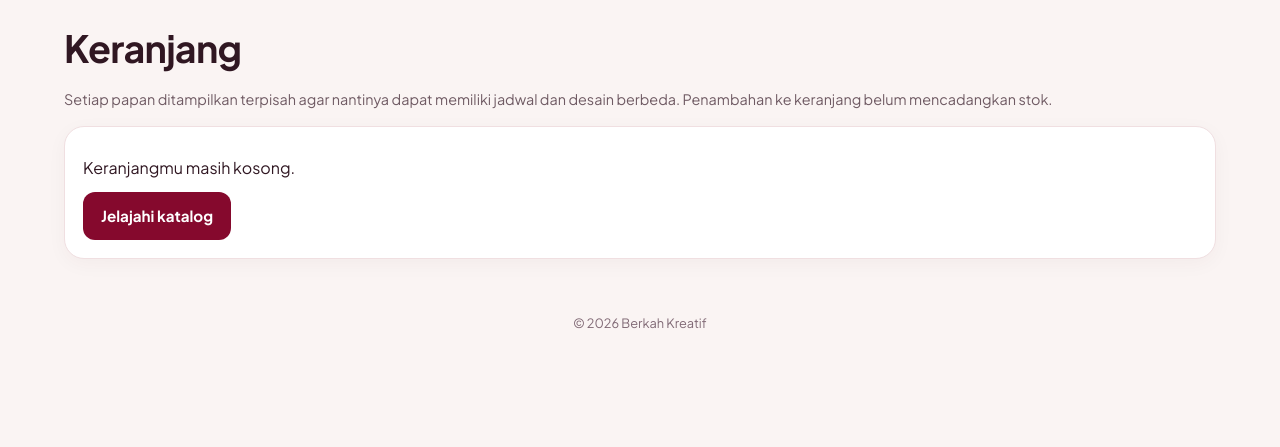
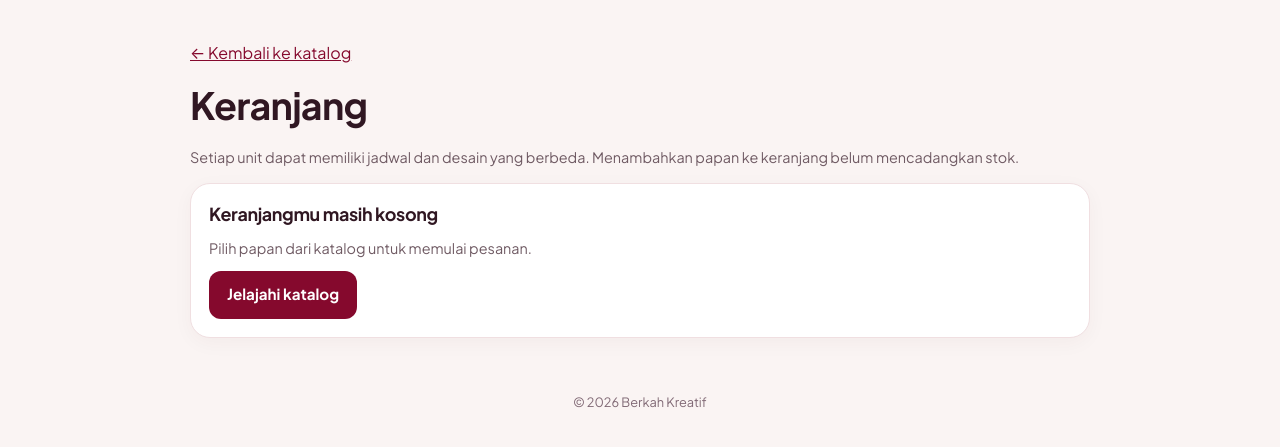
Before and after one commit to Ardinta19/SIMALUN-FINAL, a Laravel app: page /keranjang in a window 1280 px wide. Shown: the part 95-542 px from the top of the page. Run offline with Laravel 12, Linux system fonts and the light colour scheme; tables that the repository leaves empty hold one stand-in row (values such as "Sample post").

Commit message:
Rapikan tampilan dan alur keranjang pelanggan
Co-authored-by: arena-agent <297053741+arena-agent@users.noreply.github.com>

```diff
--- a/app/Http/Controllers/RentalCartController.php
+++ b/app/Http/Controllers/RentalCartController.php
@@ -13,7 +13,12 @@ class RentalCartController extends Controller
         $cart = $request->session()->get('rental_cart', []);
         $products = RentalProduct::with('category')->whereIn('id', array_column($cart, 'product_id'))->get()->keyBy('id');
 
-        return view('catalog.cart', compact('cart', 'products'));
+        $unavailableCount = collect($cart)->filter(function ($item) use ($products) {
+            $product = $products->get($item['product_id']);
+            return ! $product || ! $product->is_active || ! $product->category?->is_active || $product->stock < 1;
+        })->count();
+
+        return view('catalog.cart', compact('cart', 'products', 'unavailableCount'));
     }
 
     public function store(Request $request, RentalProduct $product)
--- a/resources/views/catalog/cart.blade.php
+++ b/resources/views/catalog/cart.blade.php
@@ -1,24 +1,52 @@
 @extends('catalog.layout')
 @section('title', 'Keranjang')
 @section('content')
+<div class="cart-page">
+<p><a href="{{ route('welcome') }}">← Kembali ke katalog</a></p>
 <h1>Keranjang</h1>
-<p class="muted">Setiap papan ditampilkan terpisah agar nantinya dapat memiliki jadwal dan desain berbeda. Penambahan ke keranjang belum mencadangkan stok.</p>
+<p class="muted">Setiap unit dapat memiliki jadwal dan desain yang berbeda. Menambahkan papan ke keranjang belum mencadangkan stok.</p>
+@if(count($cart))<p><strong>{{ count($cart) }} unit</strong> di keranjang</p>@endif
 <div class="items">
 @forelse($cart as $id => $item)
-    @php $product = $products->get($item['product_id']); @endphp
-    <article class="card body">
-        @if($product && $product->is_active && $product->category && $product->category->is_active && $product->stock > 0)
-            <h2>{{ $product->name }}</h2>
-            <p class="muted">{{ $product->category->name }} · {{ $product->size ?: 'Ukuran sesuai katalog' }}</p>
-            <p class="price">Harga dasar Rp {{ number_format($product->base_price, 0, ',', '.') }} / {{ $product->price_unit === 'day' ? 'hari' : 'acara' }}</p>
+    @php
+        $product = $products->get($item['product_id']);
+        $available = $product && $product->is_active && $product->category && $product->category->is_active && $product->stock > 0;
+    @endphp
+    <article class="card body cart-item">
+        @if($available && $product->image_path)
+            <img class="cart-image" src="{{ asset('storage/'.$product->image_path) }}" alt="Contoh {{ $product->name }}">
         @else
-            <h2>Papan tidak tersedia</h2><p class="muted">Produk ini tidak lagi tersedia. Silakan hapus dari keranjang.</p>
+            <div class="cart-image cart-placeholder" aria-hidden="true">✿</div>
         @endif
-        <form method="post" action="{{ route('cart.destroy', $id) }}">@csrf @method('DELETE')<button class="btn secondary">Hapus unit</button></form>
+        <div>
+            <p class="cart-number">UNIT {{ $loop->iteration }}</p>
+            @if($available)
+                <h2>{{ $product->name }}</h2>
+                <p class="muted">{{ $product->category->name }} · {{ $product->size ?: 'Ukuran sesuai katalog' }}</p>
+                <p class="price">Harga dasar Rp {{ number_format($product->base_price, 0, ',', '.') }} / {{ $product->price_unit === 'day' ? 'hari' : 'acara' }}</p>
+                <a href="{{ route('catalog.show', $product) }}">Lihat detail papan</a>
+            @else
+                <h2>Papan tidak tersedia</h2><p class="muted">Papan ini tidak lagi tersedia. Hapus unit ini sebelum melanjutkan.</p>
+            @endif
+            <form method="post" action="{{ route('cart.destroy', $id) }}">@csrf @method('DELETE')<button class="btn secondary" aria-label="Hapus unit {{ $loop->iteration }}{{ $available ? ' '.$product->name : ' yang tidak tersedia' }}">Hapus unit</button></form>
+        </div>
     </article>
 @empty
-    <div class="card body"><p>Keranjangmu masih kosong.</p><a class="btn" href="{{ route('welcome') }}">Jelajahi katalog</a></div>
+    <div class="card body"><h2>Keranjangmu masih kosong</h2><p class="muted">Pilih papan dari katalog untuk memulai pesanan.</p><a class="btn" href="{{ route('welcome') }}">Jelajahi katalog</a></div>
 @endforelse
 </div>
-@if(count($cart))<div class="notice">Harga dasar belum termasuk durasi maupun ongkos. Stok baru dicadangkan setelah admin mengonfirmasi.</div>@if(auth()->check() && auth()->user()->role !== 'customer')<p class="notice">Checkout hanya tersedia untuk akun pelanggan. Masuk sebagai pelanggan untuk menguji pemesanan.</p>@else<a class="btn" href="{{ route('rental.checkout') }}">Lanjut ke checkout</a>@endif @endif
+@if(count($cart))
+    <div class="notice">Harga dasar belum termasuk durasi dan ongkos. Stok baru dicadangkan setelah admin mengonfirmasi.</div>
+    <div class="cart-actions">
+    @if($unavailableCount)
+        <p role="status">Hapus {{ $unavailableCount }} unit yang tidak tersedia sebelum melanjutkan.</p>
+    @elseif(auth()->check() && auth()->user()->role !== 'customer')
+        <p>Checkout hanya tersedia untuk akun pelanggan. Masuk sebagai pelanggan untuk menguji pemesanan.</p>
+    @else
+        <a class="btn" href="{{ route('rental.checkout') }}">Lanjut ke checkout</a>
+    @endif
+    <a class="btn secondary" href="{{ route('welcome') }}">Tambah papan lain</a>
+    </div>
+@endif
+</div>
 @endsection
--- a/resources/views/catalog/index.blade.php
+++ b/resources/views/catalog/index.blade.php
@@ -4,5 +4,5 @@
 @section('content')
 <form class="filters" method="get" action="{{ route('welcome') }}"><input type="search" name="q" value="{{ request('q') }}" placeholder="Cari papan bunga" aria-label="Cari papan bunga"><select name="category" aria-label="Kategori"><option value="">Semua kategori</option>@foreach($categories as $category)<option value="{{ $category->id }}" @selected((string) request('category') === (string) $category->id)>{{ $category->name }}</option>@endforeach</select><button class="btn" type="submit">Cari</button></form>
 <h2>Jelajahi katalog</h2><p class="muted">Foto merupakan contoh; desain akhir mengikuti permintaan pelanggan.</p>
-<div class="grid">@forelse($products as $product)<article class="card">@if($product->image_path)<img class="photo" src="{{ asset('storage/'.$product->image_path) }}" alt="Contoh {{ $product->name }}">@else<div class="photo placeholder" aria-hidden="true">✿</div>@endif<div class="body"><p class="muted">{{ $product->category->name }}</p><h3>{{ $product->name }}</h3><p class="price">Rp {{ number_format($product->base_price, 0, ',', '.') }} <span class="muted">/ {{ $product->price_unit === 'day' ? 'hari' : 'acara' }}</span></p><a class="btn secondary" href="{{ route('catalog.show', $product) }}">Lihat detail</a></div></article>@empty<p class="muted">Belum ada papan yang tersedia untuk ditampilkan.</p>@endforelse</div><div class="pagination">{{ $products->links() }}</div>
+<div class="grid">@forelse($products as $product)<article class="card">@if($product->image_path)<img class="photo" src="{{ asset('storage/'.$product->image_path) }}" alt="Contoh {{ $product->name }}">@else<div class="photo placeholder" aria-hidden="true">✿</div>@endif<div class="body"><p class="muted">{{ $product->category->name }}</p><h3>{{ $product->name }}</h3><p class="price">Rp {{ number_format($product->base_price, 0, ',', '.') }} <span class="muted">/ {{ $product->price_unit === 'day' ? 'hari' : 'acara' }}</span></p><a class="btn secondary" href="{{ route('catalog.show', $product) }}">Lihat detail</a></div></article>@empty<div class="card body"><p>Tidak ada papan yang cocok dengan pencarian ini.</p><a href="{{ route('welcome') }}">Lihat semua papan</a></div>@endforelse</div><div class="pagination">{{ $products->links() }}</div>
 @endsection
--- a/resources/views/catalog/layout.blade.php
+++ b/resources/views/catalog/layout.blade.php
@@ -24,10 +24,18 @@ input[type=checkbox],input[type=radio]{accent-color:var(--wine)}
 .btn{min-height:48px;line-height:1.35;font-size:.95rem;font-weight:700;text-align:center}
 a:focus-visible,button:focus-visible,input:focus-visible,select:focus-visible,textarea:focus-visible,summary:focus-visible{outline:3px solid #bc5b75;outline-offset:3px}
 .notice{line-height:1.65}.notice p:last-child{margin-bottom:0}
+.cart-page{max-width:900px;margin-inline:auto}
+.cart-item{display:grid;grid-template-columns:112px minmax(0,1fr);gap:18px;align-items:start}
+.cart-image{width:112px;aspect-ratio:1;object-fit:cover;border-radius:14px;background:#f8e9ed}
+.cart-item .cart-placeholder{display:grid;place-items:center;color:#a46272;font-size:2rem}
+.cart-actions{display:flex;gap:12px;align-items:center;flex-wrap:wrap}
+.cart-item .cart-number{font-size:.78rem;font-weight:700;color:#765f69;margin:0 0 4px}
+.cart-item form{margin-top:12px}
 .checkout-form{max-width:820px;margin-inline:auto}
 .checkout-form [data-checkout-unit]{padding:clamp(18px,3vw,28px)}
 .checkout-form [data-checkout-unit] h3{padding-top:18px;border-top:1px solid var(--line)}
 .checkout-terms ul{padding-left:1.3em}.checkout-terms li{margin:.7em 0;line-height:1.65}
+@media(max-width:420px){.cart-item{grid-template-columns:76px minmax(0,1fr);gap:12px}.cart-image{width:76px}.cart-actions .btn{width:100%}}
 @media(max-width:650px){.top .nav{width:100%;margin-left:0;gap:6px 16px}.nav a{font-size:.85rem;padding:8px 0}.wrap h1{margin-top:4px}.row>*{min-width:min(100%,150px)}}
 </style>
 </head><body>
--- a/resources/views/catalog/show.blade.php
+++ b/resources/views/catalog/show.blade.php
@@ -2,6 +2,6 @@
 @section('title', $product->name)
 @section('content')
 <p><a href="{{ route('welcome') }}">← Kembali ke katalog</a></p><div class="details"><div class="card">@if($product->image_path)<img class="photo" src="{{ asset('storage/'.$product->image_path) }}" alt="Contoh {{ $product->name }}">@else<div class="photo placeholder" aria-hidden="true">✿</div>@endif</div><div><p class="muted">{{ $product->category->name }}</p><h1>{{ $product->name }}</h1><p class="price">Rp {{ number_format($product->base_price, 0, ',', '.') }} / {{ $product->price_unit === 'day' ? 'hari' : 'acara' }}</p>@if($product->size)<p>Ukuran: {{ $product->size }}</p>@endif<p class="muted">{{ $product->description }}</p>@if($product->packages->isNotEmpty())<h2>Paket durasi</h2><ul>@foreach($product->packages as $package)<li>{{ $package->name }} · {{ $package->days }} hari · Rp {{ number_format($package->price, 0, ',', '.') }}</li>@endforeach</ul>@endif
-<section class="card body"><h2>Periksa perkiraan ketersediaan</h2><form class="stack" method="get" action="{{ route('catalog.show', $product) }}"><div class="row"><label>Tanggal penerimaan<input type="date" name="starts_on" value="{{ request('starts_on') }}" required></label><label>Tanggal pengembalian<input type="date" name="ends_on" value="{{ request('ends_on') }}" required></label></div><p><button class="btn secondary">Periksa tanggal</button></p></form>@if($available !== null)<p role="status"><strong>{{ $available }} unit</strong> diperkirakan tersedia selama seluruh periode.</p>@endif<p class="muted">Jumlah dapat berubah dan bukan reservasi. Stok diperiksa kembali saat konfirmasi admin; tanggal penerimaan dan pengembalian dihitung termasuk hari sewa.</p></section>
+<section class="card body"><h2>Periksa perkiraan ketersediaan</h2><form class="stack" method="get" action="{{ route('catalog.show', $product) }}"><div class="row"><label>Tanggal acara dan penerimaan<input type="date" name="starts_on" value="{{ request('starts_on') }}" required></label><label>Tanggal pengembalian<input type="date" name="ends_on" value="{{ request('ends_on') }}" required></label></div><p><button class="btn secondary">Periksa tanggal</button></p></form>@if($available !== null)<p role="status"><strong>{{ $available }} unit</strong> diperkirakan tersedia selama seluruh periode.</p>@endif<p class="muted">Jumlah dapat berubah dan bukan reservasi. Stok diperiksa kembali saat konfirmasi admin; tanggal penerimaan dan pengembalian dihitung termasuk hari sewa.</p></section>
 <div class="notice">Foto hanya contoh. Desain, nama, dan ucapan disesuaikan dengan permintaanmu. Stok akan diperiksa saat admin mengonfirmasi pesanan.</div>@if($product->stock > 0)<form method="post" action="{{ route('cart.store', $product) }}">@csrf<label for="quantity">Jumlah unit</label><input id="quantity" type="number" name="quantity" value="1" min="1" max="20" required><p class="row"><button class="btn" name="next" value="cart">Tambah ke keranjang</button>@if(!auth()->check() || auth()->user()->role === 'customer')<button class="btn secondary" name="next" value="checkout">Pesan langsung</button>@endif</p>@if(!auth()->check() || auth()->user()->role === 'customer')<p class="muted">Pesan langsung menambahkan unit ke keranjang yang sudah ada, lalu menuju checkout.</p>@else<p class="muted">Checkout hanya tersedia untuk akun pelanggan.</p>@endif</form>@else<p class="muted">Papan belum tersedia saat ini.</p>@endif<a class="btn secondary" href="{{ route('welcome') }}">Lihat papan lainnya</a></div></div>
 @endsection
```
Also changed, not shown: tests/Feature/RentalCartTest.php (+14 -0 lines).
